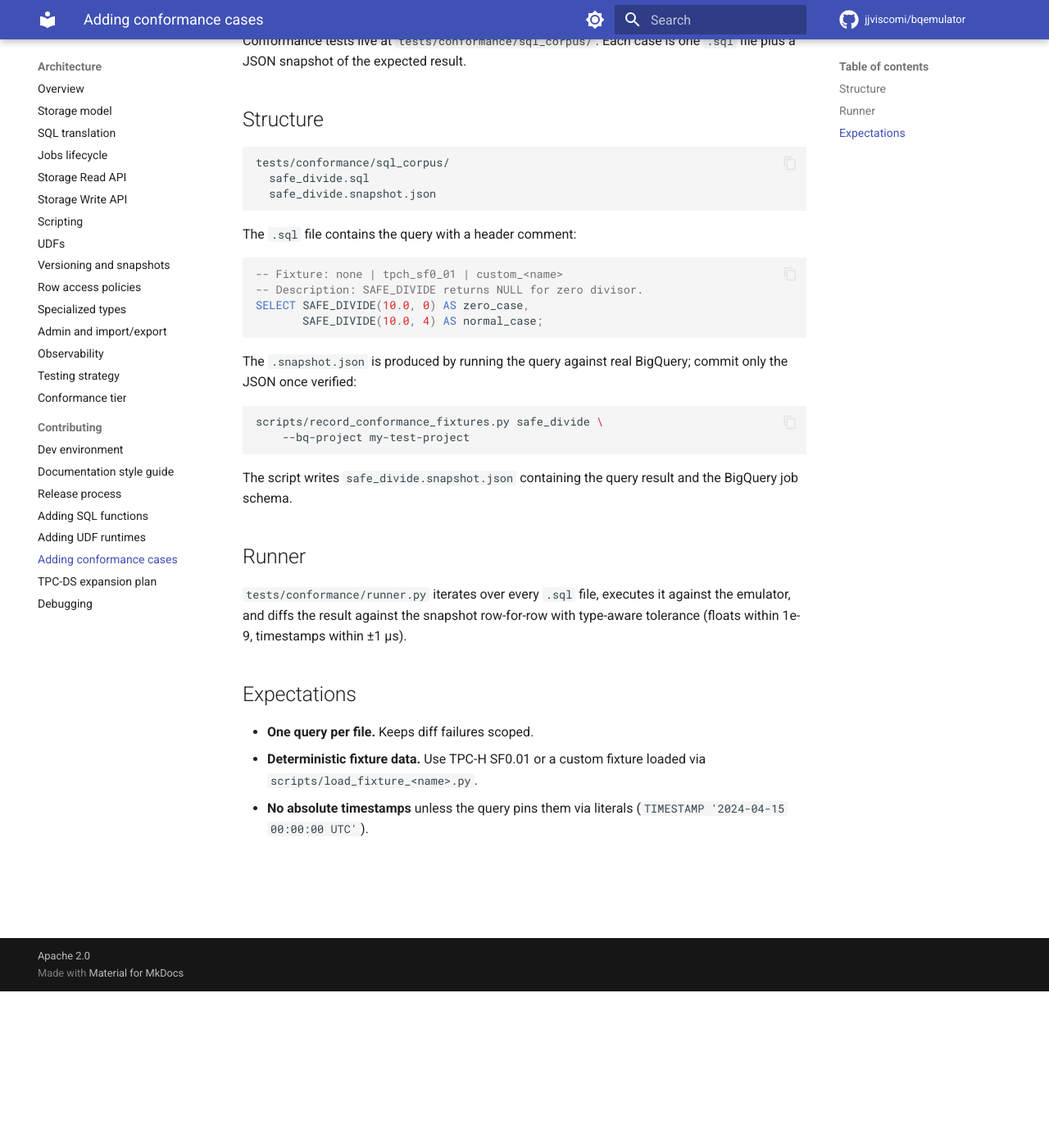
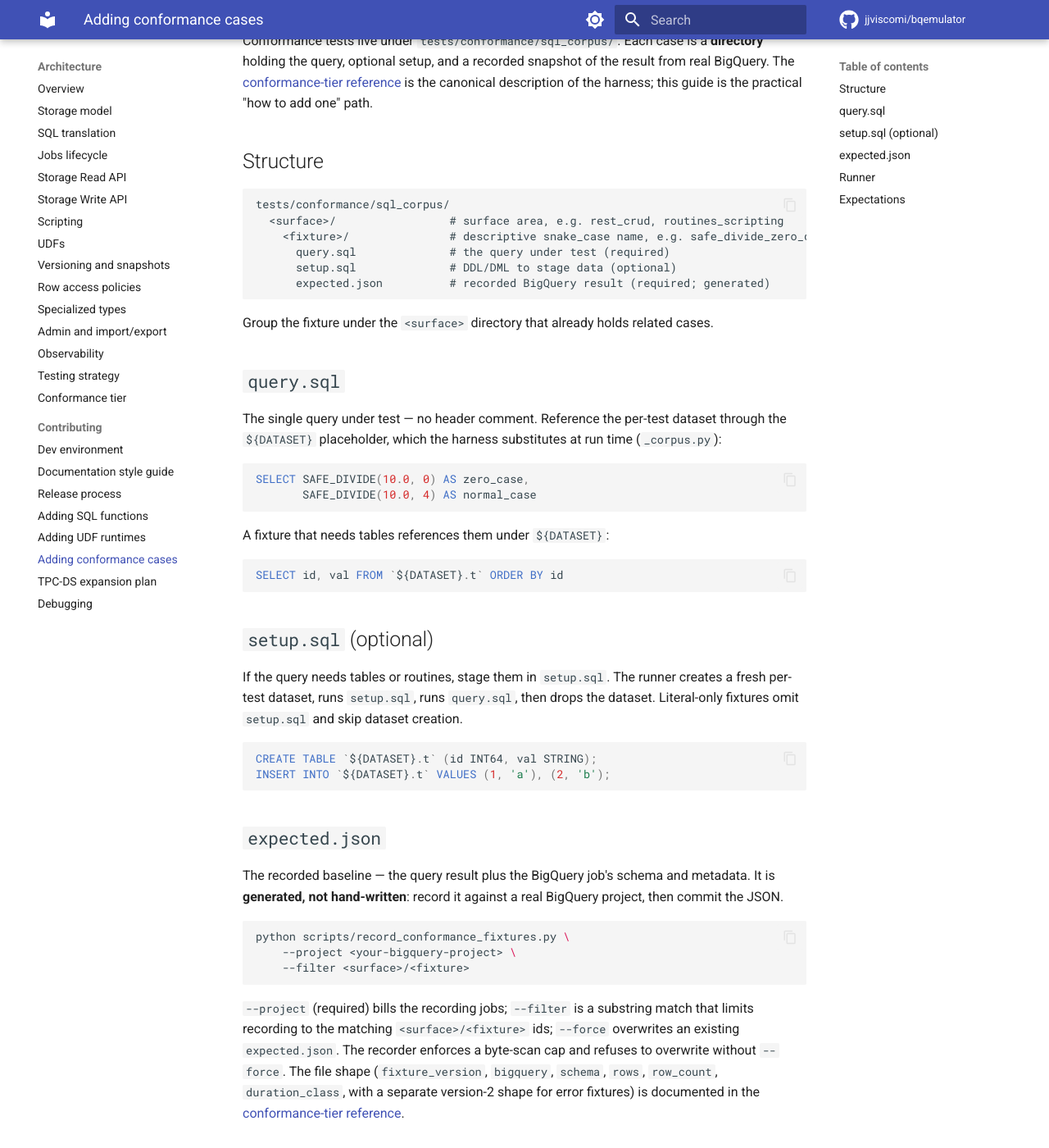
Before and after one commit to jjviscomi/bqemulator, an MkDocs documentation site: the page built from docs/architecture/contributing/adding-conformance-cases.md, in a window 1280 px wide and 1400 px high, scrolled down 191 px. Shown: the whole window at 82% size. Built offline with MkDocs 1.6.1 and Material for MkDocs 9.7.7, drawn with Linux system fonts in a browser that asks for light colours; comment, search, counter and statistics services are not loaded; the version menu is left out; some of the changed text lies outside the part shown.

Commit message:
docs(contributing): correct stale conformance-case layout
Update adding-conformance-cases.md to match the real harness: directory-per-fixture layout (sql_corpus/<surface>/<fixture>/ with query.sql, optional setup.sql, expected.json) instead of the flat .sql + .snapshot.json pair; the runner is tests/conformance/test_corpus.py (not runner.py); record via scripts/record_conformance_fixtures.py with --project/--filter/--force (not a positional name + --bq-project); FLOAT64 tolerance is math.isclose(rel_tol=1e-12, abs_tol=1e-15) (not 1e-9), datetimes within ±1 µs; fixture data is staged via setup.sql (no scripts/load_fixture_*.py). Cross-checked against docs/architecture/conformance-tier.md and tests/conformance/.

Signed-off-by: Joseph Viscomi <jjviscomi@gmail.com>

````diff
--- a/docs/architecture/contributing/adding-conformance-cases.md
+++ b/docs/architecture/contributing/adding-conformance-cases.md
@@ -1,47 +1,96 @@
 # Adding conformance cases
 
-Conformance tests live at `tests/conformance/sql_corpus/`. Each case is
-one `.sql` file plus a JSON snapshot of the expected result.
+Conformance tests live under `tests/conformance/sql_corpus/`. Each case
+is a **directory** holding the query, optional setup, and a recorded
+snapshot of the result from real BigQuery. The
+[conformance-tier reference](../conformance-tier.md) is the canonical
+description of the harness; this guide is the practical "how to add one"
+path.
 
 ## Structure
 
 ```
 tests/conformance/sql_corpus/
-  safe_divide.sql
-  safe_divide.snapshot.json
+  <surface>/                 # surface area, e.g. rest_crud, routines_scripting
+    <fixture>/               # descriptive snake_case name, e.g. safe_divide_zero_divisor
+      query.sql              # the query under test (required)
+      setup.sql              # DDL/DML to stage data (optional)
+      expected.json          # recorded BigQuery result (required; generated)
 ```
 
-The `.sql` file contains the query with a header comment:
+Group the fixture under the `<surface>` directory that already holds
+related cases.
+
+## `query.sql`
+
+The single query under test — no header comment. Reference the per-test
+dataset through the `${DATASET}` placeholder, which the harness
+substitutes at run time (`_corpus.py`):
 
 ```sql
--- Fixture: none | tpch_sf0_01 | custom_<name>
--- Description: SAFE_DIVIDE returns NULL for zero divisor.
 SELECT SAFE_DIVIDE(10.0, 0) AS zero_case,
-       SAFE_DIVIDE(10.0, 4) AS normal_case;
+       SAFE_DIVIDE(10.0, 4) AS normal_case
 ```
 
-The `.snapshot.json` is produced by running the query against real
-BigQuery; commit only the JSON once verified:
+A fixture that needs tables references them under `${DATASET}`:
+
+```sql
+SELECT id, val FROM `${DATASET}.t` ORDER BY id
+```
+
+## `setup.sql` (optional)
+
+If the query needs tables or routines, stage them in `setup.sql`. The
+runner creates a fresh per-test dataset, runs `setup.sql`, runs
+`query.sql`, then drops the dataset. Literal-only fixtures omit
+`setup.sql` and skip dataset creation.
+
+```sql
+CREATE TABLE `${DATASET}.t` (id INT64, val STRING);
+INSERT INTO `${DATASET}.t` VALUES (1, 'a'), (2, 'b');
+```
+
+## `expected.json`
+
+The recorded baseline — the query result plus the BigQuery job's schema
+and metadata. It is **generated, not hand-written**: record it against a
+real BigQuery project, then commit the JSON.
 
 ```bash
-scripts/record_conformance_fixtures.py safe_divide \
-    --bq-project my-test-project
+python scripts/record_conformance_fixtures.py \
+    --project <your-bigquery-project> \
+    --filter <surface>/<fixture>
 ```
 
-The script writes `safe_divide.snapshot.json` containing the query
-result and the BigQuery job schema.
+`--project` (required) bills the recording jobs; `--filter` is a
+substring match that limits recording to the matching
+`<surface>/<fixture>` ids; `--force` overwrites an existing
+`expected.json`. The recorder enforces a byte-scan cap and refuses to
+overwrite without `--force`. The file shape (`fixture_version`,
+`bigquery`, `schema`, `rows`, `row_count`, `duration_class`, with a
+separate version-2 shape for error fixtures) is documented in the
+[conformance-tier reference](../conformance-tier.md).
 
 ## Runner
 
-`tests/conformance/runner.py` iterates over every `.sql` file,
-executes it against the emulator, and diffs the result against the
-snapshot row-for-row with type-aware tolerance (floats within 1e-9,
-timestamps within ±1 µs).
+`tests/conformance/test_corpus.py` discovers every fixture directory at
+import time and parametrises one pytest test per fixture. It runs
+`query.sql` against the emulator and diffs the result against
+`expected.json` with the type-aware tolerance in `_comparison.py`
+(ADR 0022 §3): `FLOAT64` via `math.isclose(rel_tol=1e-12, abs_tol=1e-15)`
+and `TIMESTAMP` / `DATETIME` / `TIME` within ±1 µs. The full tolerance
+table is in the [conformance-tier reference](../conformance-tier.md).
+
+Replay the tier locally with:
+
+```bash
+make test-conformance
+```
 
 ## Expectations
 
-- **One query per file.** Keeps diff failures scoped.
-- **Deterministic fixture data.** Use TPC-H SF0.01 or a custom fixture
-  loaded via `scripts/load_fixture_<name>.py`.
+- **One query per fixture.** Keeps diff failures scoped to one surface.
+- **Deterministic data.** Stage rows in `setup.sql`; avoid time- or
+  environment-dependent values.
 - **No absolute timestamps** unless the query pins them via literals
   (`TIMESTAMP '2024-04-15 00:00:00 UTC'`).
````
